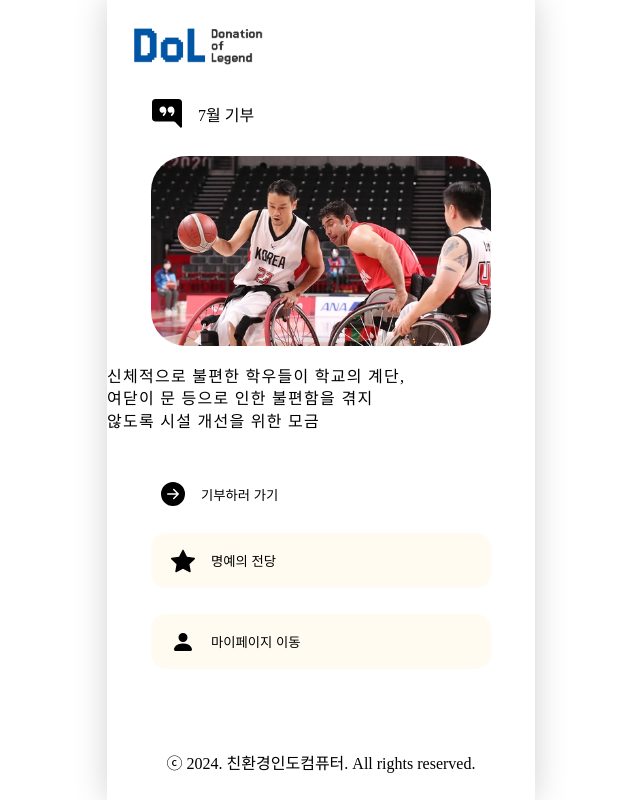
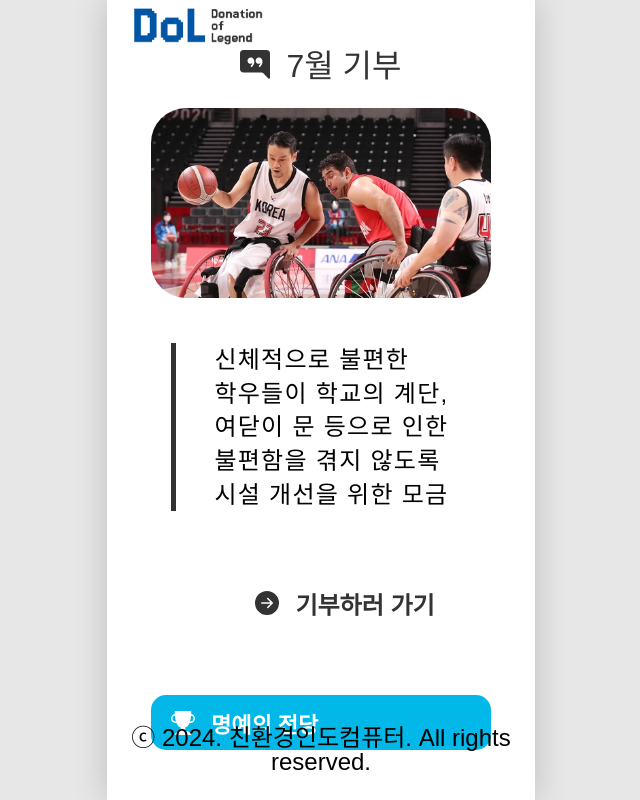
Before and after one commit to 2024-HUFSummer-HACKATHON/EnvIndiaComputer, a React (Create React App) app: page / in a window 1280 px wide. Both pictures are taken after a click on the button "01. 메인 페이지". Shown: the whole page, without its empty margins (319-959 px from the left). Built offline with nearby package versions, Linux system fonts and the light colour scheme.

Commit message:
docs:GlobalStyle setting

```diff
--- a/package.json
+++ b/package.json
@@ -13,6 +13,7 @@
     "react-router-dom": "^6.24.0",
     "react-scripts": "5.0.1",
     "styled-components": "^6.1.11",
+    "styled-reset": "^4.5.2",
     "web-vitals": "^2.1.4"
   },
   "scripts": {
--- a/src/components/BlockButtons.js
+++ b/src/components/BlockButtons.js
@@ -5,12 +5,17 @@ const Button = styled.button`
   display: flex;
   flex-direction: row;
   align-items: center;
+
   margin: 26px auto;
-  background-color: ${props => props.bgColor || '#FFFBF1'};
   width: 340px;
   height: 55px;
   border: none;
   border-radius: 15px;
+
+  color: ${({theme})=>theme.colors.white};
+  background-color: ${props => props.bgColor || '#01B8E9'};
+  font-weight: ${({theme})=>theme.fontWeights.Bold};
+  font-size: ${({theme})=>theme.fontSizes.BtnText};
   cursor: pointer;
   &:hover {
     opacity: 0.5;
--- a/src/index.js
+++ b/src/index.js
@@ -5,6 +5,7 @@ import App from './App';
 import { createRoot } from 'react-dom/client';
 import theme from './styles/theme';
 import { ThemeProvider } from 'styled-components';
+import GlobalStyle from './styles/globalCss';
 
 // const root = ReactDOM.createRoot(document.getElementById('root'));
 // root.render(
@@ -17,6 +18,7 @@ const rootElement=document.getElementById('root');
 
 createRoot(rootElement).render(
   <ThemeProvider theme={theme}>
+    <GlobalStyle />
     <App />
   </ThemeProvider>
 );
--- a/src/pages/Main.jsx
+++ b/src/pages/Main.jsx
@@ -1,20 +1,34 @@
 import React from 'react'
-import { BsChatRightQuoteFill, BsArrowRightCircleFill, BsFillStarFill, BsPersonFill } from "react-icons/bs";
+import { BsChatRightQuoteFill, BsArrowRightCircleFill, BsFillTrophyFill, BsPersonFill } from "react-icons/bs";
 import styled from 'styled-components';
+import { Link } from "react-router-dom";
 import BlockButtons from '../components/BlockButtons';
 
+const Container=styled.div`
+  display: flex;
+  flex-direction: column;
+  align-items: center;
+
+  flex-wrap: wrap;
+  gap: 2vw;
+`;
 const Title = styled.div`
   display: flex;
   flex-direction: row;
-  align-items: center;
-  margin: 9px 0 27px 45px;
+  align-items: left;
+  /* margin: 9px 0 27px 45px; */
   .icons{
     margin-right: 16px;
     width: 30px;
     height: 30px;
   }
-`
-const Box = styled.div`
+
+  color:${({theme})=>theme.colors.black};
+  font-size: ${({theme})=>theme.fontSizes.pageHeader};
+  font-weight: ${({theme})=>theme.fontWeights.header};
+
+`;
+const ContentImg = styled.div`
   margin: 0 44px;
   width: 340px;
   height: 190px; //나중에 api연동하고나면 height빼기-이미지 크기에 맞게 늘어나게끔하기위해
@@ -25,7 +39,9 @@ const Box = styled.div`
   background-image: url('/images/Basketball.png');
   background-size: 340px auto; /* 이미지 너비를 340px로 설정 */
 `
-const Text = styled.div`
+const ContentText = styled.div`
+  padding-left:3vw;
+
   letter-spacing: 0.1vw;
   max-width: 300px; /* 너비를 270px로 제한 */
   margin-top: 20px;
@@ -34,15 +50,23 @@ const Text = styled.div`
   word-wrap: normal; /* 기본적으로 공백에서 줄바꿈 */
   word-break: keep-all; /* 단어단위로 줄바꿈(단어 중간에 줄바꿈하지 않음) */
   line-height: 1.4; /* 라인 간격을 1.2로 설정 */
+
+  border-left: 5px solid ${({theme})=>theme.colors.black};
 `
 
-const DonationButton = styled.button`
+const GotoDonation = styled.button`
   display: flex;
   flex-direction: row;
   align-items: center;
   margin: 48px 0 22px 48px;
   border: none;
-  background-color: #FFFFFF;
+  background-color: transparent;
+
+  color: ${({theme})=>theme.colors.black};
+  font-size: ${({theme})=>theme.fontSizes.gotoDonation};
+  font-weight: ${({theme})=>theme.fontWeights.Bold};
+
+  text-decoration:none;
   cursor: pointer;
   &:hover {
       opacity: 0.5;
@@ -58,23 +82,27 @@ const DonationButton = styled.button`
 function Main() {
   return (
     <>
+      <Container>
         <Title>
           <BsChatRightQuoteFill className='icons'/>
             7월 기부
         </Title>
 
-      <Box>
-
-      </Box>
-      <Text>
+        <ContentImg>
+        </ContentImg>
+        <ContentText>
             신체적으로 불편한 학우들이 학교의 계단, 여닫이 문 등으로 인한 불편함을 겪지 않도록 시설 개선을 위한 모금
-        </Text>
-      <DonationButton>
+          </ContentText>
+        <Link to={'/donate'}>
+          <GotoDonation>
             <BsArrowRightCircleFill className='icons'/>
               기부하러 가기
-      </DonationButton>
-      <BlockButtons icon={<BsFillStarFill/>} text={ "명예의 전당" }/>
-      <BlockButtons icon={<BsPersonFill/>} text={ "마이페이지 이동" }/>
+          </GotoDonation>
+        </Link>
+        <Link to={'/ranking'}>
+          <BlockButtons icon={<BsFillTrophyFill/>} text={ "명예의 전당" }/>
+        </Link>
+      </Container>
     </>
   )
 }
--- /dev/null
+++ b/src/styles/globalCss.js
@@ -0,0 +1,39 @@
+import { createGlobalStyle } from 'styled-components';
+import reset from 'styled-reset';
+
+const GlobalStyle=createGlobalStyle`
+    // 적용시킬 css 입력
+    ${reset}
+    a{
+        text-decoration:none;
+        color:inderit;
+    }
+    *{
+        box-sizing:border-box;
+        margin:0 auto;
+
+    }
+    html,body,div,span,h1,h2,h3,h4,h5,h6,p,a,dl,dt,dd,ol,ul,lil,form,label,table{
+        margin:0;
+        padding:0;
+        border:0;
+        font-size:24px;
+        vertical-align:baseline;
+    }
+    body{
+        line-height:1;
+        font-family:'Noto Sans Kr',sans-serif;
+        background-color:#E7E7E7;
+        margin-bottom:100px;
+    }
+    ol,ul{
+        list-style:none;
+    }
+    button{
+        border:0;
+        background:transparent;
+        cursor:pointer;
+    }
+`;
+
+export default GlobalStyle;
--- a/src/styles/theme.js
+++ b/src/styles/theme.js
@@ -4,23 +4,29 @@ const theme={
         white:'#ffffff',
         greyBlue:'#AFCED6'
     },
-    backgroundColor:{
+    backgroundColors:{
         lightBlue:'#F1FCFF',
         blue:'#01B8E9',
         middleBlue:'#0055A5',
         darkBlue:'#251E74',
         lightGrey:'#E1F0F4',
     },
-    font:{
+    fonts:{
         english: '"Jersey 15", sans-serif;',
         korean:'"Noto Sans KR", sans-serif;',
     },
-    fontSize:{
+    fontSizes:{
         pageHeader:'32px',
         imgText:'26px',
         detailText:'18px',
         gotoDonation:'24px',
-        BtnText:'22px'
+        BtnText:'22px',
+        nameText:'18px'
+    },
+    fontWeights:{
+        Bold:'Bold',
+        content:'500',
+        ranking:'Semi Bold',
     }
 }
 
```
Also changed, not shown: 1 other file (tests, documents, lock files or other folders). Lines whose indentation alone changed are shown as unchanged.
